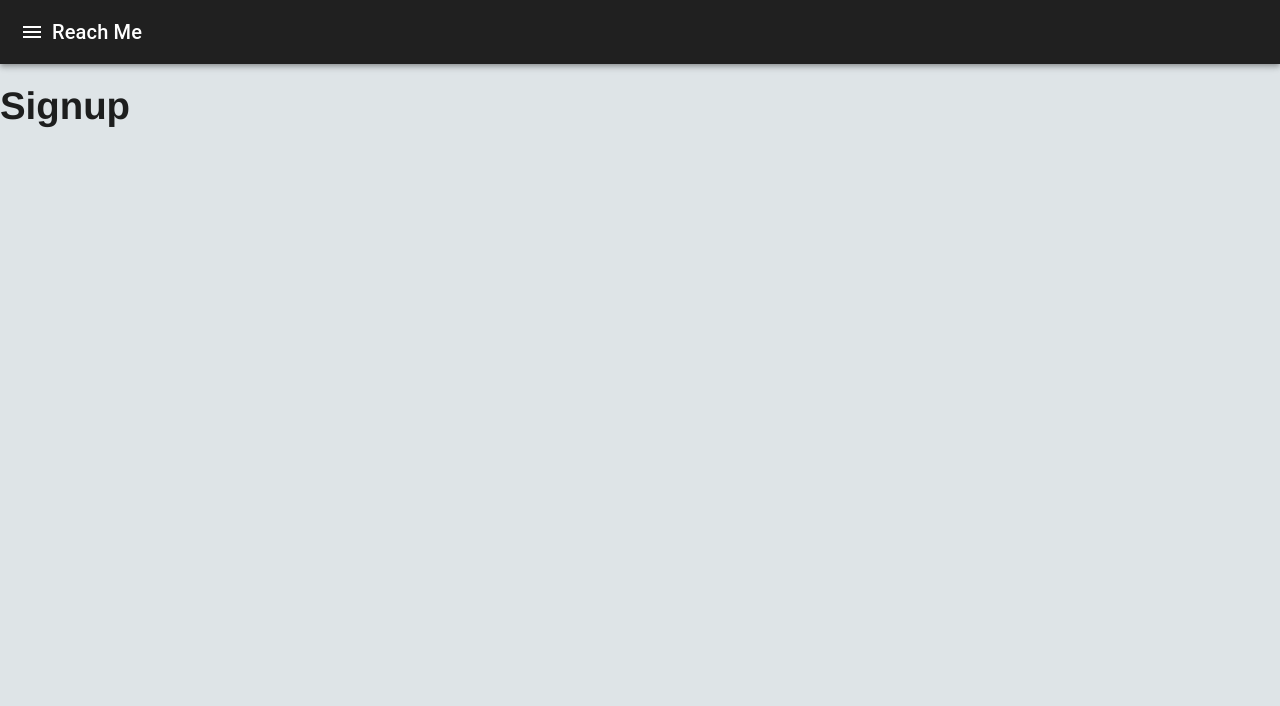
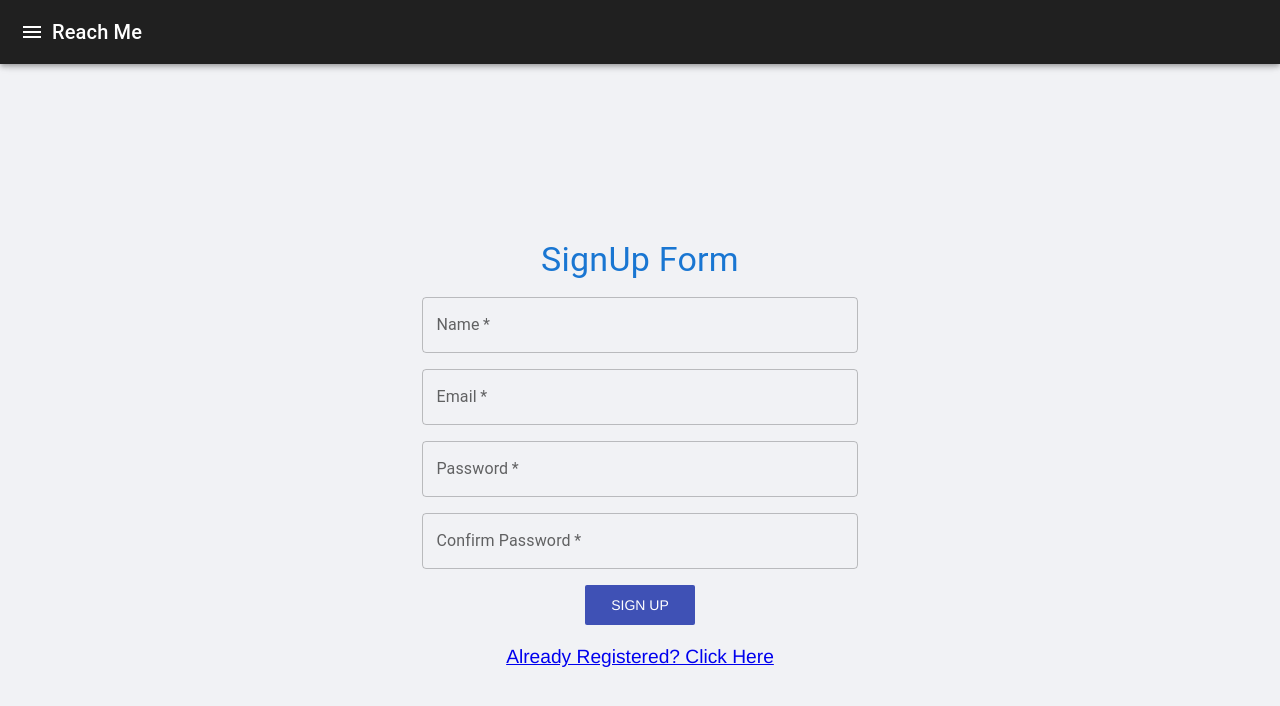
Before and after one commit to hassanmasood007/ReachMe, a React (Create React App) app: page /signup in a window 1280 px wide. Shown: the top 706 px of the page. Built offline with nearby package versions, Linux system fonts and the light colour scheme.

Commit message:
Components of Input, Button, LogIn Form and SignUp Form added

```diff
--- /dev/null
+++ b/src/components/Buttons/OutlinedButton.tsx
@@ -0,0 +1,20 @@
+/* eslint-disable no-unused-labels */
+import { Button, withStyles } from "@material-ui/core";
+
+const OutlinedButton = withStyles((theme) => ({
+  root: {
+    backgroundColor: "transparent",
+    boxShadow: "inset 0px 0px 0px 2px red",
+    borderRadius: "2px",
+    width: "max-content",
+    fontWeight: 500,
+    padding: "8px 26px",
+    color: "inherit",
+    fontSize: "",
+    "&:hover": {
+      backgroundColor: theme.palette.secondary.main,
+      color: "white",
+    },
+  },
+}))(Button);
+export default OutlinedButton;
--- /dev/null
+++ b/src/components/Buttons/PrimaryButton.tsx
@@ -0,0 +1,18 @@
+/* eslint-disable no-unused-labels */
+import { Button, withStyles } from "@material-ui/core";
+
+const PrimaryButton = withStyles((theme) => ({
+  root: {
+    backgroundColor: theme.palette.primary.main,
+    borderRadius: "2px",
+    width: "max-content",
+    fontWeight: 500,
+    padding: "8px 26px",
+    color: "white",
+    fontSize: "14px",
+    "&:hover": {
+      backgroundColor: theme.palette.primary.dark,
+    },
+  },
+}))(Button);
+export default PrimaryButton;
--- /dev/null
+++ b/src/components/Buttons/SecondaryButton.tsx
@@ -0,0 +1,18 @@
+/* eslint-disable no-unused-labels */
+import { Button, withStyles } from "@material-ui/core";
+
+const SecondaryButton = withStyles((theme) => ({
+  root: {
+    backgroundColor: theme.palette.secondary.main,
+    borderRadius: "2px",
+    width: "max-content",
+    fontWeight: 500,
+    padding: "8px 26px",
+    color: "white",
+    fontSize: "14px",
+    "&:hover": {
+      backgroundColor: theme.palette.secondary.dark,
+    },
+  },
+}))(Button);
+export default SecondaryButton;
--- /dev/null
+++ b/src/components/Forms/LoginForm.tsx
@@ -0,0 +1,41 @@
+import { FunctionComponent } from "react";
+import { Link } from "react-router-dom";
+import Input from "../../components/Input/Input";
+import PrimaryButton from "../Buttons/PrimaryButton";
+import { Grid, Typography } from "@mui/material";
+import React from "react";
+
+const LoginForm: FunctionComponent = () => {
+  return (
+    <>
+      <Grid
+        style={{ minHeight: "100vh" }}
+        container
+        direction="column"
+        alignItems="center"
+        justifyContent="center"
+        spacing={2}
+      >
+        <Grid item>
+          <Typography variant="h4" color="primary">
+            Login Form
+          </Typography>
+        </Grid>
+        <Grid item>
+          <Input type="email" label="Email" color="primary"></Input>
+        </Grid>
+        <Grid item>
+          <Input type="password" label="Password" color="primary"></Input>
+        </Grid>
+        <Grid item>
+          <PrimaryButton>LOGIN</PrimaryButton>
+        </Grid>
+        <Grid item>
+          <Link to="/signup">Not Registered? Click Here</Link>
+        </Grid>
+      </Grid>
+    </>
+  );
+};
+
+export default LoginForm;
--- /dev/null
+++ b/src/components/Forms/SignUpForm.tsx
@@ -0,0 +1,50 @@
+import { FunctionComponent } from "react";
+import { Link } from "react-router-dom";
+import Input from "../../components/Input/Input";
+import PrimaryButton from "../Buttons/PrimaryButton";
+import { Grid, Typography } from "@mui/material";
+
+const SignUpForm: FunctionComponent = () => {
+  return (
+    <>
+      <Grid
+        style={{ minHeight: "100vh" }}
+        container
+        direction="column"
+        alignItems="center"
+        justifyContent="center"
+        spacing={2}
+      >
+        <Grid item>
+          <Typography variant="h4" color="primary">
+            SignUp Form
+          </Typography>
+        </Grid>
+        <Grid item>
+          <Input type="text" label="Name" color="primary"></Input>
+        </Grid>
+        <Grid item>
+          <Input type="email" label="Email" color="primary"></Input>
+        </Grid>
+        <Grid item>
+          <Input type="password" label="Password" color="primary"></Input>
+        </Grid>
+        <Grid item>
+          <Input
+            type="password"
+            label="Confirm Password"
+            color="primary"
+          ></Input>
+        </Grid>
+        <Grid item>
+          <PrimaryButton>SIGN UP</PrimaryButton>
+        </Grid>
+        <Grid item>
+          <Link to="/login">Already Registered? Click Here</Link>
+        </Grid>
+      </Grid>
+    </>
+  );
+};
+
+export default SignUpForm;
--- /dev/null
+++ b/src/components/Input/Input.tsx
@@ -0,0 +1,33 @@
+import { TextField } from "@mui/material";
+import { FunctionComponent } from "react";
+
+interface IProps {
+  type: string;
+  label: string;
+  color:
+    | "error"
+    | "primary"
+    | "secondary"
+    | "info"
+    | "success"
+    | "warning"
+    | undefined;
+}
+
+const Input: FunctionComponent<IProps> = (props: IProps) => {
+  return (
+    <>
+      <TextField
+        required
+        id="outlined-password-input"
+        label={props.label}
+        type={props.type}
+        color={props.color}
+        autoComplete="current-password"
+        style={{ width: "34vw" }}
+      />
+    </>
+  );
+};
+
+export default Input;
--- a/src/containers/Pages/home.tsx
+++ b/src/containers/Pages/home.tsx
@@ -1,4 +1,9 @@
 import { FunctionComponent } from "react";
+import PrimaryButton from "../../components/Buttons/PrimaryButton";
+import SecondaryButton from "../../components/Buttons/SecondaryButton";
+import OutlinedButton from "../../components/Buttons/OutlinedButton";
+import Input from "../../components/Input/Input";
+
 const Home: FunctionComponent = () => {
   return (
     <div>
@@ -9,6 +14,11 @@ const Home: FunctionComponent = () => {
         et earum adipisci. Labore corrupti dicta excepturi laudantium
         perferendis.
       </p>
+      <PrimaryButton>Hello</PrimaryButton>
+      <SecondaryButton>Hello</SecondaryButton>
+      <OutlinedButton>Hello</OutlinedButton>
+      <Input type="password" label="Password" color="primary"></Input>
+      <Input type="email" label="Email" color="primary"></Input>
     </div>
   );
 };
--- a/src/containers/Pages/login.tsx
+++ b/src/containers/Pages/login.tsx
@@ -1,10 +1,10 @@
 import { FunctionComponent } from "react";
-
+import LoginForm from "../../components/Forms/LoginForm";
 const Login: FunctionComponent = () => {
   return (
-    <div>
-      <h1>Login</h1>
-    </div>
+    <>
+      <LoginForm />
+    </>
   );
 };
 
--- a/src/containers/Pages/signup.tsx
+++ b/src/containers/Pages/signup.tsx
@@ -1,10 +1,11 @@
 import { FunctionComponent } from "react";
+import SignUpForm from "../../components/Forms/SignUpForm";
 
 const Signup: FunctionComponent = () => {
   return (
-    <div>
-      <h1>Signup</h1>
-    </div>
+    <>
+      <SignUpForm />
+    </>
   );
 };
 
--- a/src/theme.ts
+++ b/src/theme.ts
@@ -21,7 +21,7 @@ const lightTheme = createTheme({
       main: "#00E676",
     },
     background: {
-      default: "#DEE4E7",
+      default: "#F1F2F5",
     },
   },
   typography: {
@@ -92,7 +92,7 @@ const darkTheme = createTheme({
       main: "#00E676",
     },
     background: {
-      default: "#37474F",
+      default: "#22252B",
     },
   },
   typography: {
```
